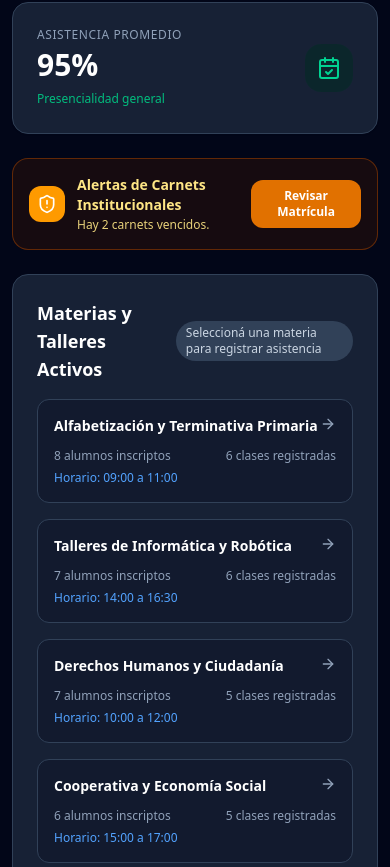
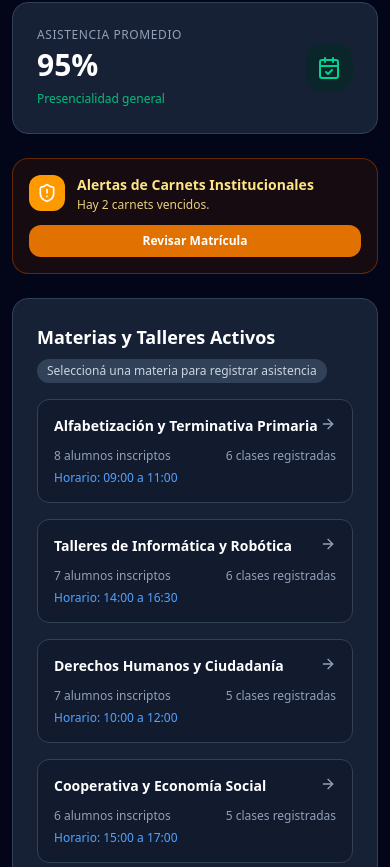
Before and after one commit to florenciaamor36-ship-it/asistencia-cpu-batan-v2, a React (Vite) app: page / in a window 390 px wide. Shown: the part 1217-2084 px from the top of the page. Built offline with nearby package versions, Linux system fonts and the light colour scheme; no server answers; the database is empty.

Commit message:
Fix dashboard and DNI mobile layout

```diff
--- a/src/components/DashboardView.tsx
+++ b/src/components/DashboardView.tsx
@@ -156,15 +156,15 @@ export const DashboardView: React.FC<DashboardViewProps> = ({
 
       {/* Carnet Alerts Warning (if any) */}
       {(carnetsVencidos > 0 || carnetsProximos > 0) && (
-        <div className={`p-4 rounded-2xl border flex items-center justify-between ${
+        <div className={`p-4 rounded-2xl border flex flex-col sm:flex-row sm:items-center justify-between gap-3 ${
           darkMode ? 'bg-amber-950/30 border-amber-800/60 text-amber-200' : 'bg-amber-50 border-amber-200 text-amber-800'
         }`}>
-          <div className="flex items-center space-x-3">
+          <div className="flex min-w-0 items-start space-x-3">
             <div className="p-2 rounded-xl bg-amber-500 text-white">
               <ShieldAlert className="w-5 h-5" />
             </div>
-            <div>
-              <p className="font-semibold text-sm">Alertas de Carnets Institucionales</p>
+            <div className="min-w-0">
+              <p className="font-semibold text-sm break-words">Alertas de Carnets Institucionales</p>
               <p className="text-xs opacity-90 mt-0.5">
                 {carnetsVencidosInactivos > 0
                   ? `${carnetsVencidosInactivos} carnets están vencidos y sus titulares figuran INACTIVOS porque no tienen renovación vigente. En cada ficha se detalla si fue por asistencia insuficiente o por no registrar asistencias.`
@@ -175,7 +175,7 @@ export const DashboardView: React.FC<DashboardViewProps> = ({
           </div>
           <button
             onClick={() => onSelectView('matricula')}
-            className="px-3.5 py-2 rounded-xl bg-amber-600 hover:bg-amber-700 text-white text-xs font-semibold shadow-xs transition"
+            className="shrink-0 whitespace-nowrap px-3.5 py-2 rounded-xl bg-amber-600 hover:bg-amber-700 text-white text-xs font-semibold shadow-xs transition"
           >
             Revisar Matrícula
           </button>
@@ -184,7 +184,7 @@ export const DashboardView: React.FC<DashboardViewProps> = ({
 
       {/* Quick Access Subjects */}
       <div className={`p-6 rounded-2xl border ${darkMode ? 'bg-slate-800/80 border-slate-700 text-white' : 'bg-white border-slate-200 text-slate-800'}`}>
-        <div className="flex items-center justify-between mb-4">
+        <div className="flex flex-wrap items-center justify-between gap-2 mb-4">
           <h3 className="text-lg font-bold">Materias y Talleres Activos</h3>
           <span className={`text-xs px-2.5 py-1 rounded-full ${darkMode ? 'bg-slate-700 text-slate-300' : 'bg-slate-100 text-slate-600'}`}>
             Seleccioná una materia para registrar asistencia
@@ -212,7 +212,7 @@ export const DashboardView: React.FC<DashboardViewProps> = ({
                   <h4 className="font-bold text-sm group-hover:text-blue-500 transition line-clamp-1">{m.nombre}</h4>
                   <ArrowRight className="w-4 h-4 text-slate-400 group-hover:translate-x-1 transition-transform" />
                 </div>
-                <div className={`mt-3 flex items-center justify-between text-xs ${darkMode ? 'text-slate-400' : 'text-slate-500'}`}>
+                <div className={`mt-3 flex flex-wrap items-center justify-between gap-x-3 gap-y-1 text-xs ${darkMode ? 'text-slate-400' : 'text-slate-500'}`}>
                   <span>{numAlumnos} alumnos inscriptos</span>
                   <span>{numFechas} clases registradas</span>
                 </div>
--- a/src/components/MatriculaView.tsx
+++ b/src/components/MatriculaView.tsx
@@ -401,7 +401,7 @@ export const MatriculaView: React.FC<MatriculaViewProps> = ({
             <thead>
               <tr className={`border-b text-xs uppercase tracking-wider sticky top-0 z-20 ${darkMode ? 'bg-slate-900 border-slate-700 text-slate-400' : 'bg-slate-50 border-slate-200 text-slate-500'}`}>
                 <th className="py-3.5 px-4 font-semibold">Alumno</th>
-                <th className="py-3.5 px-4 font-semibold">DNI</th>
+                <th className="py-3.5 px-4 font-semibold whitespace-nowrap">DNI</th>
                 <th className="py-3.5 px-4 font-semibold">Pabellón</th>
                 <th className="py-3.5 px-4 font-semibold">Inscripción</th>
                 <th className="py-3.5 px-4 font-semibold">Carnet</th>
@@ -429,7 +429,7 @@ export const MatriculaView: React.FC<MatriculaViewProps> = ({
                           </div>
                         )}
                       </td>
-                      <td className="py-3 px-4 font-mono text-xs">{alu.dni || '—'}</td>
+                      <td className="py-3 px-4 font-mono text-xs whitespace-nowrap">{alu.dni || '—'}</td>
                       <td className="py-3 px-4">
                         <span className={`px-2.5 py-1 rounded-full text-xs font-medium ${
                           darkMode ? 'bg-slate-700 text-slate-300' : 'bg-slate-100 text-slate-700'
```
